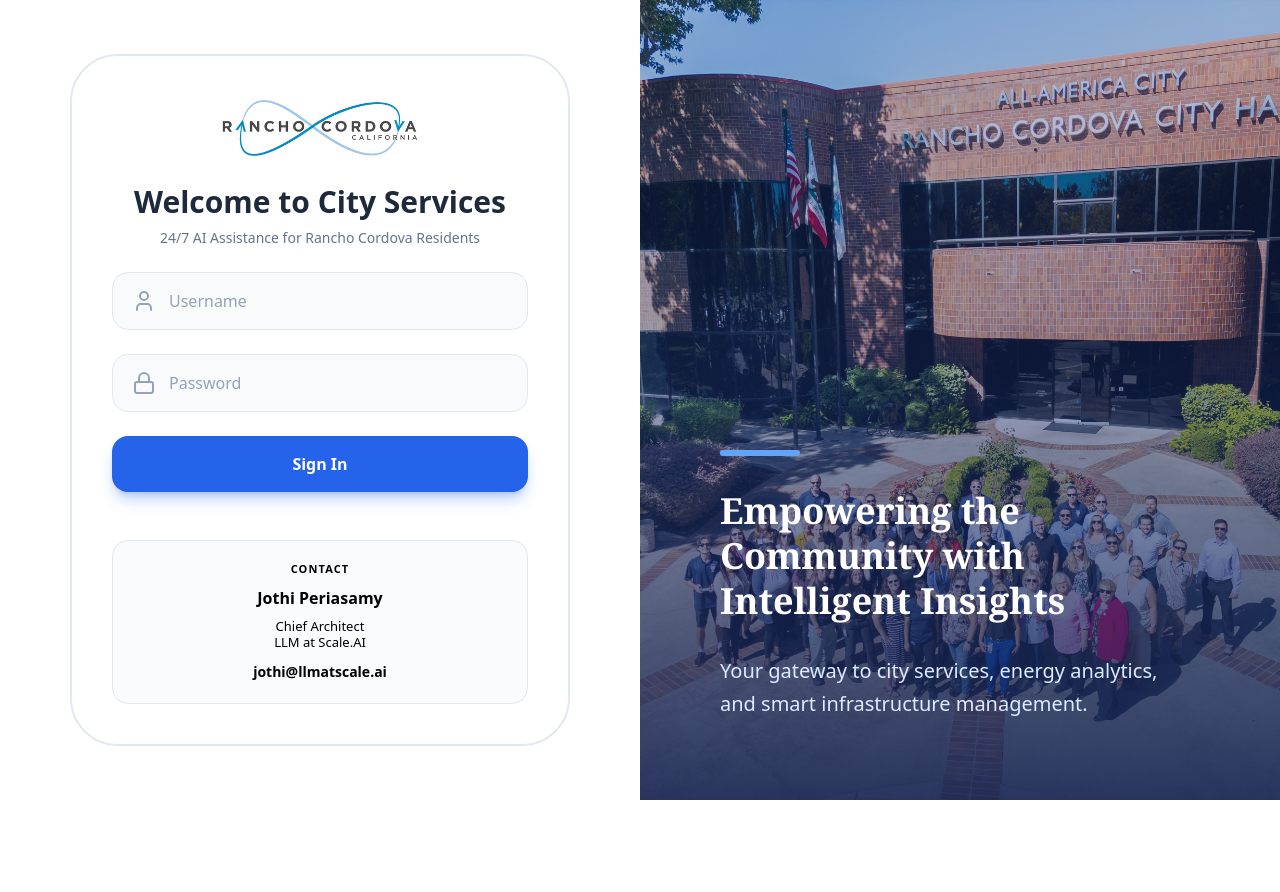
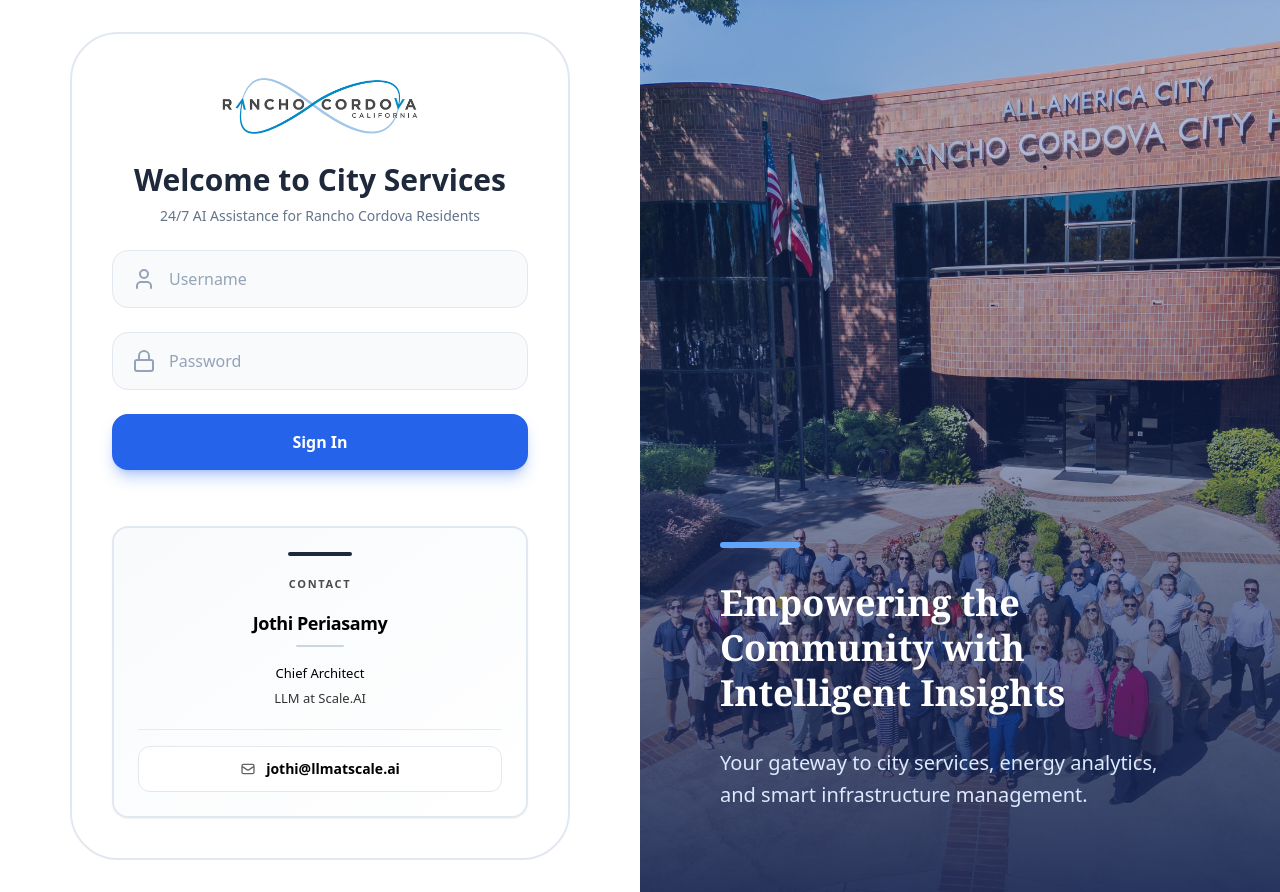
Before and after one commit to Ruthwik2610/Rancho_Cordova-AI, a Next.js app: page /login in a window 1280 px wide. Before the commit the page ends 800 px from the top, so only its background shows below. Built offline with nearby package versions, Linux system fonts and the light colour scheme.

Commit message:
Update page.tsx

```diff
--- a/app/login/page.tsx
+++ b/app/login/page.tsx
@@ -46,8 +46,7 @@
         ">
 
           {/* Logo */}
-{/* Increased height from h-10 to h-16 */}
-    <div className="relative w-64 h-16 ">
+          <div className="relative w-64 h-16">
             <Image
               src="/static/images.png"
               alt="Logo"
@@ -122,33 +121,45 @@
             </button>
           </form>
 
-          {/* CONTACT BOX (Replaced Demo Credentials) */}
-{/* CONTACT BOX */}
-<div className="w-full mt-6 p-5 border border-slate-200 rounded-2xl bg-slate-50/80 text-center space-y-2">
+          {/* IMPROVED CONTACT BOX */}
+          <div className="w-full mt-8 p-6 border-2 border-slate-200 rounded-2xl bg-gradient-to-br from-slate-50 to-white shadow-sm hover:shadow-md transition-all duration-300">
 
-  {/* 1. LABEL: Changed to Black + Just "CONTACT" */}
-  <p className="text-[11px] font-bold text-black uppercase tracking-widest mb-2">
+            {/* Decorative Top Element */}
+            <div className="flex items-center justify-center mb-5">
+              <div className="w-16 h-1 bg-slate-800 rounded-full" />
+            </div>
+
+            {/* LABEL */}
+            <p className="text-[11px] font-bold text-black uppercase tracking-[0.15em] text-center mb-4 opacity-70">
               Contact
             </p>
 
-  {/* 2. NAME: Black */}
-  <p className="text-base text-black font-bold">
+            {/* NAME with Decorative Divider */}
+            <div className="text-center mb-4">
+              <p className="text-lg text-black font-bold tracking-tight mb-2">
                 Jothi Periasamy
               </p>
-
-  {/* 3. TITLE & COMPANY: All Black */}
-  <div className="text-[13px] text-black font-medium leading-tight">
-    <p>Chief Architect</p>
-    <p>LLM at Scale.AI</p>
+              <div className="w-12 h-0.5 bg-slate-300 mx-auto rounded-full" />
             </div>
 
-  {/* 4. EMAIL: Black (Removed Blue) */}
+            {/* TITLE & COMPANY with Better Spacing */}
+            <div className="text-[13px] text-black font-medium text-center space-y-1 mb-5">
+              <p className="leading-relaxed">Chief Architect</p>
+              <p className="leading-relaxed opacity-80">LLM at Scale.AI</p>
+            </div>
+
+            {/* EMAIL in Enhanced Button Style */}
+            <div className="pt-4 border-t border-slate-200/80">
               <a
                 href="mailto:jothi@llmatscale.ai"
-    className="inline-block pt-1 text-sm text-black font-semibold hover:underline transition-all"
+                className="w-full flex items-center justify-center gap-2.5 px-4 py-3 text-sm text-black font-semibold rounded-xl bg-white border border-slate-200 hover:border-slate-300 hover:shadow-sm transition-all duration-200 group"
               >
-    jothi@llmatscale.ai
+                <svg className="w-4 h-4 opacity-60 group-hover:opacity-100 transition-opacity" fill="none" stroke="currentColor" viewBox="0 0 24 24">
+                  <path strokeLinecap="round" strokeLinejoin="round" strokeWidth={2} d="M3 8l7.89 5.26a2 2 0 002.22 0L21 8M5 19h14a2 2 0 002-2V7a2 2 0 00-2-2H5a2 2 0 00-2 2v10a2 2 0 002 2z" />
+                </svg>
+                <span>jothi@llmatscale.ai</span>
               </a>
+            </div>
 
           </div>
         </div>
```
Lines whose indentation alone changed are shown as unchanged.
